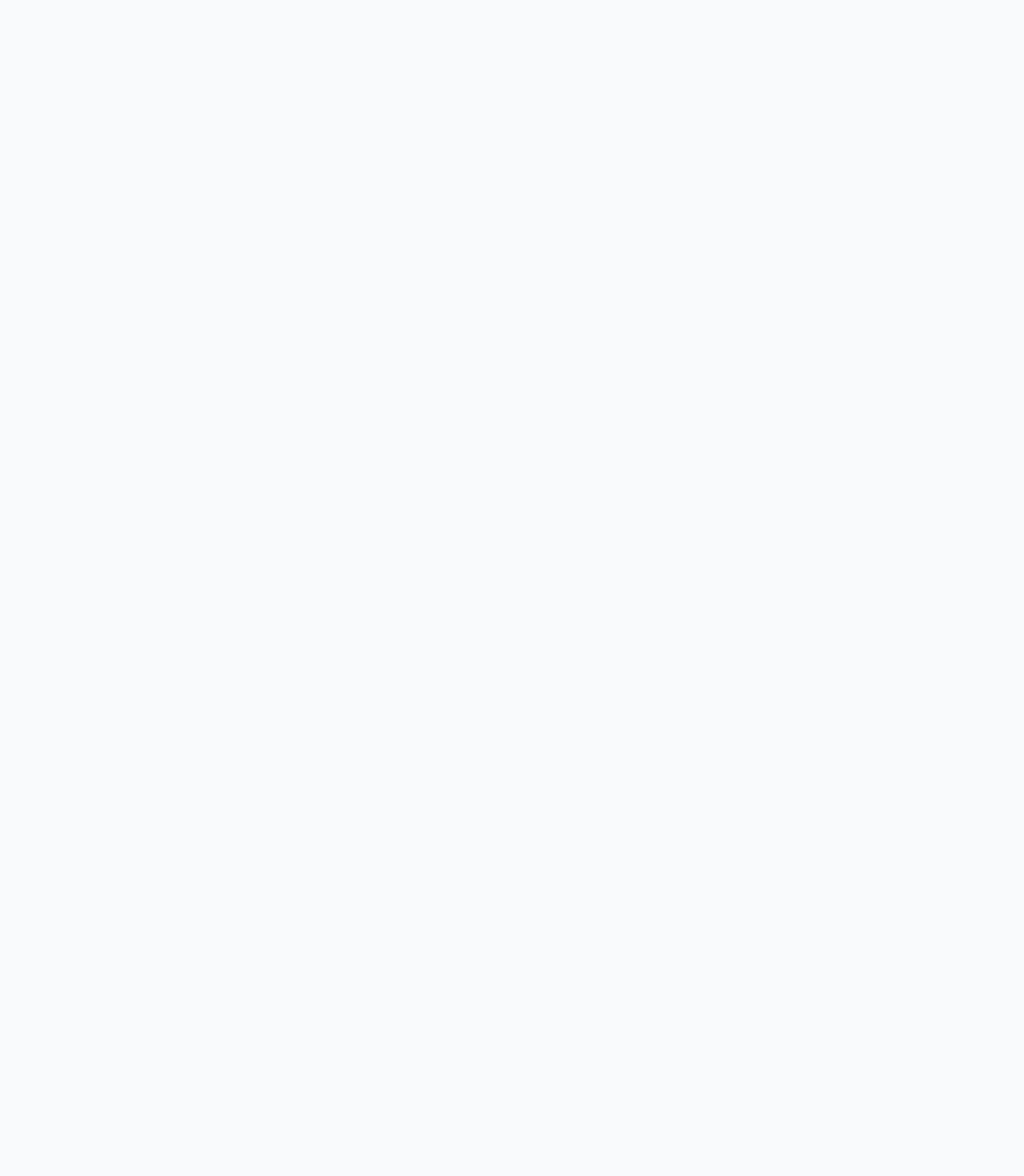
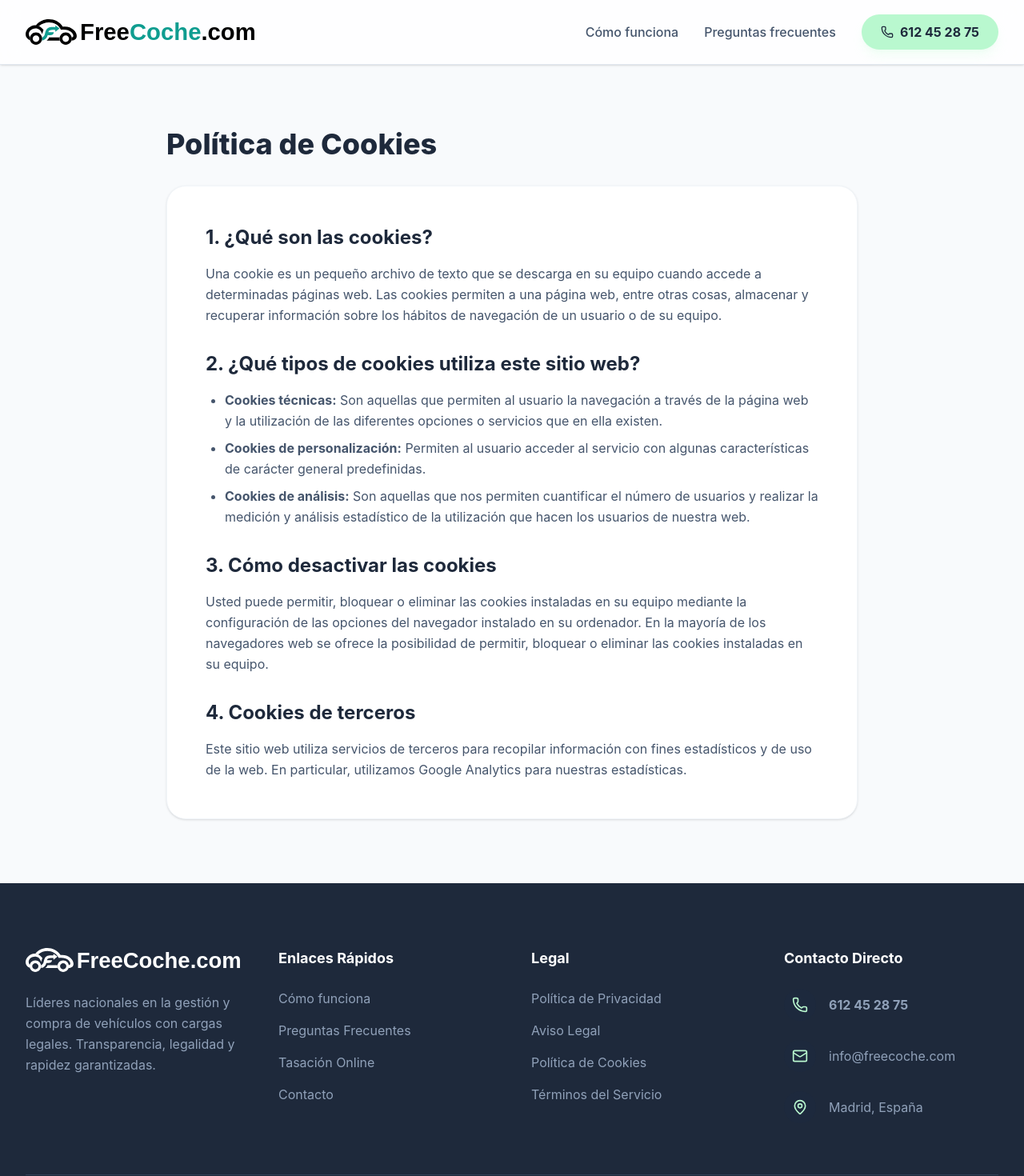
Before and after one commit to creativedesignseo/freecoche.com, a React (Vite) app: page /cookies in a window 1280 px wide. Before the commit this address had no page. Shown: the top 1470 px of the page at 80% size. Before the commit the page ends 800 px from the top, so only its background shows below. Built offline with nearby package versions, Linux system fonts and the light colour scheme; the HTML template or start-up script is replaced by a standard one.

Commit message:
feat: complete legal pages (cookies and terms)

```diff
--- a/src/App.tsx
+++ b/src/App.tsx
@@ -3,6 +3,8 @@ import { BrowserRouter as Router, Routes, Route } from 'react-router-dom';
 import Home from './pages/Home';
 import PrivacyPolicy from './pages/PrivacyPolicy';
 import LegalNotice from './pages/LegalNotice';
+import CookiePolicy from './pages/CookiePolicy';
+import TermsOfService from './pages/TermsOfService';
 import ScrollToTop from './components/ScrollToTop';
 
 function App() {
@@ -13,6 +15,8 @@ function App() {
         <Route path="/" element={<Home />} />
         <Route path="/privacidad" element={<PrivacyPolicy />} />
         <Route path="/aviso-legal" element={<LegalNotice />} />
+        <Route path="/cookies" element={<CookiePolicy />} />
+        <Route path="/terminos" element={<TermsOfService />} />
       </Routes>
     </Router>
   );
--- a/src/components/Footer.tsx
+++ b/src/components/Footer.tsx
@@ -30,8 +30,8 @@ const Footer = () => {
             <ul className="space-y-4 text-slate-400">
               <li><Link to="/privacidad" className="hover:text-primary transition-colors">Política de Privacidad</Link></li>
               <li><Link to="/aviso-legal" className="hover:text-primary transition-colors">Aviso Legal</Link></li>
-              <li><Link to="#" className="hover:text-primary transition-colors">Política de Cookies</Link></li>
-              <li><Link to="#" className="hover:text-primary transition-colors">Términos del Servicio</Link></li>
+              <li><Link to="/cookies" className="hover:text-primary transition-colors">Política de Cookies</Link></li>
+              <li><Link to="/terminos" className="hover:text-primary transition-colors">Términos del Servicio</Link></li>
             </ul>
           </div>
 
--- /dev/null
+++ b/src/pages/CookiePolicy.tsx
@@ -0,0 +1,54 @@
+
+import Navbar from '../components/Navbar';
+import Footer from '../components/Footer';
+
+const CookiePolicy = () => {
+  return (
+    <div className="min-h-screen bg-slate-50">
+      <Navbar />
+      <main className="max-w-4xl mx-auto px-4 pt-40 pb-20">
+        <h1 className="text-4xl font-extrabold text-secondary mb-8">Política de Cookies</h1>
+
+        <div className="space-y-8 text-slate-600 leading-relaxed bg-white p-8 lg:p-12 rounded-3xl shadow-sm border border-slate-100">
+          <section>
+            <h2 className="text-2xl font-bold text-secondary mb-4">1. ¿Qué son las cookies?</h2>
+            <p>
+              Una cookie es un pequeño archivo de texto que se descarga en su equipo cuando accede a determinadas páginas web.
+              Las cookies permiten a una página web, entre otras cosas, almacenar y recuperar información sobre los hábitos de
+              navegación de un usuario o de su equipo.
+            </p>
+          </section>
+
+          <section>
+            <h2 className="text-2xl font-bold text-secondary mb-4">2. ¿Qué tipos de cookies utiliza este sitio web?</h2>
+            <ul className="list-disc pl-6 space-y-2">
+              <li><strong>Cookies técnicas:</strong> Son aquellas que permiten al usuario la navegación a través de la página web y la utilización de las diferentes opciones o servicios que en ella existen.</li>
+              <li><strong>Cookies de personalización:</strong> Permiten al usuario acceder al servicio con algunas características de carácter general predefinidas.</li>
+              <li><strong>Cookies de análisis:</strong> Son aquellas que nos permiten cuantificar el número de usuarios y realizar la medición y análisis estadístico de la utilización que hacen los usuarios de nuestra web.</li>
+            </ul>
+          </section>
+
+          <section>
+            <h2 className="text-2xl font-bold text-secondary mb-4">3. Cómo desactivar las cookies</h2>
+            <p>
+              Usted puede permitir, bloquear o eliminar las cookies instaladas en su equipo mediante la configuración de las opciones
+              del navegador instalado en su ordenador. En la mayoría de los navegadores web se ofrece la posibilidad de permitir,
+              bloquear o eliminar las cookies instaladas en su equipo.
+            </p>
+          </section>
+
+          <section>
+            <h2 className="text-2xl font-bold text-secondary mb-4">4. Cookies de terceros</h2>
+            <p>
+              Este sitio web utiliza servicios de terceros para recopilar información con fines estadísticos y de uso de la web.
+              En particular, utilizamos Google Analytics para nuestras estadísticas.
+            </p>
+          </section>
+        </div>
+      </main>
+      <Footer />
+    </div>
+  );
+};
+
+export default CookiePolicy;
--- /dev/null
+++ b/src/pages/TermsOfService.tsx
@@ -0,0 +1,60 @@
+
+import Navbar from '../components/Navbar';
+import Footer from '../components/Footer';
+
+const TermsOfService = () => {
+  return (
+    <div className="min-h-screen bg-slate-50">
+      <Navbar />
+      <main className="max-w-4xl mx-auto px-4 pt-40 pb-20">
+        <h1 className="text-4xl font-extrabold text-secondary mb-8">Términos del Servicio</h1>
+
+        <div className="space-y-8 text-slate-600 leading-relaxed bg-white p-8 lg:p-12 rounded-3xl shadow-sm border border-slate-100">
+          <section>
+            <h2 className="text-2xl font-bold text-secondary mb-4">1. Aceptación de los Términos</h2>
+            <p>
+              Al acceder y utilizar el sitio web FreeCoche.com, usted acepta cumplir y estar sujeto a estos Términos del Servicio.
+              Si no está de acuerdo con alguna parte de estos términos, no podrá acceder al servicio.
+            </p>
+          </section>
+
+          <section>
+            <h2 className="text-2xl font-bold text-secondary mb-4">2. Descripción del Servicio</h2>
+            <p>
+              FreeCoche.com proporciona una plataforma para la tasación gratuita de vehículos con cargas, embargos o deudas,
+              y la posible intermediación o compra directa de los mismos. La tasación proporcionada a través del formulario
+              web es orientativa y está sujeta a revisión física y legal del vehículo.
+            </p>
+          </section>
+
+          <section>
+            <h2 className="text-2xl font-bold text-secondary mb-4">3. Responsabilidad del Usuario</h2>
+            <p>
+              El usuario se compromete a proporcionar información veraz y actualizada sobre el estado y las cargas del vehículo.
+              Cualquier falsedad en los datos proporcionados podrá invalidar cualquier oferta o acuerdo posterior.
+            </p>
+          </section>
+
+          <section>
+            <h2 className="text-2xl font-bold text-secondary mb-4">4. Limitación de Responsabilidad</h2>
+            <p>
+              FreeCoche.com no garantiza que la tasación online sea el precio final de compra. Nos reservamos el derecho de rechazar
+              cualquier operación tras el análisis detallado del expediente administrativo y el estado del vehículo.
+            </p>
+          </section>
+
+          <section>
+            <h2 className="text-2xl font-bold text-secondary mb-4">5. Modificaciones de los Términos</h2>
+            <p>
+              Nos reservamos el derecho de modificar estos términos en cualquier momento. Los cambios entrarán en vigor
+              inmediatamente después de su publicación en el sitio web.
+            </p>
+          </section>
+        </div>
+      </main>
+      <Footer />
+    </div>
+  );
+};
+
+export default TermsOfService;
```
